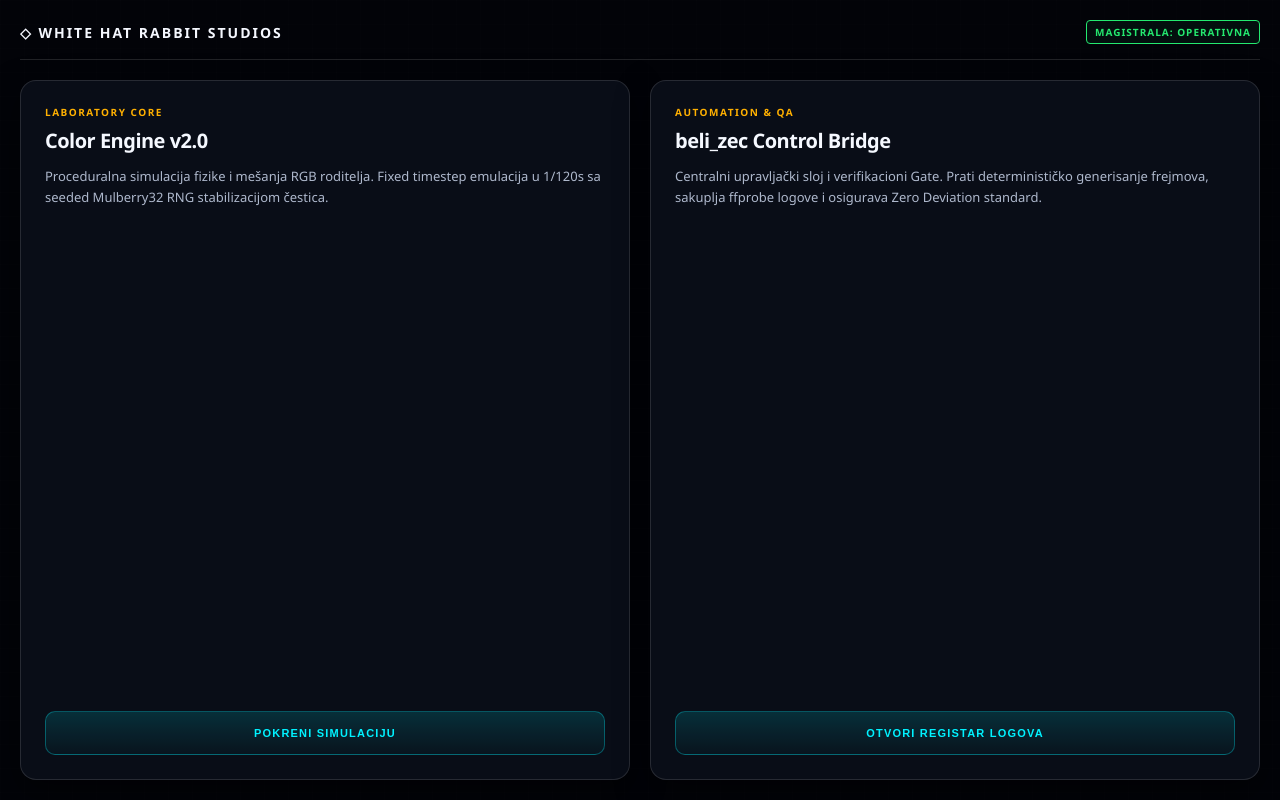
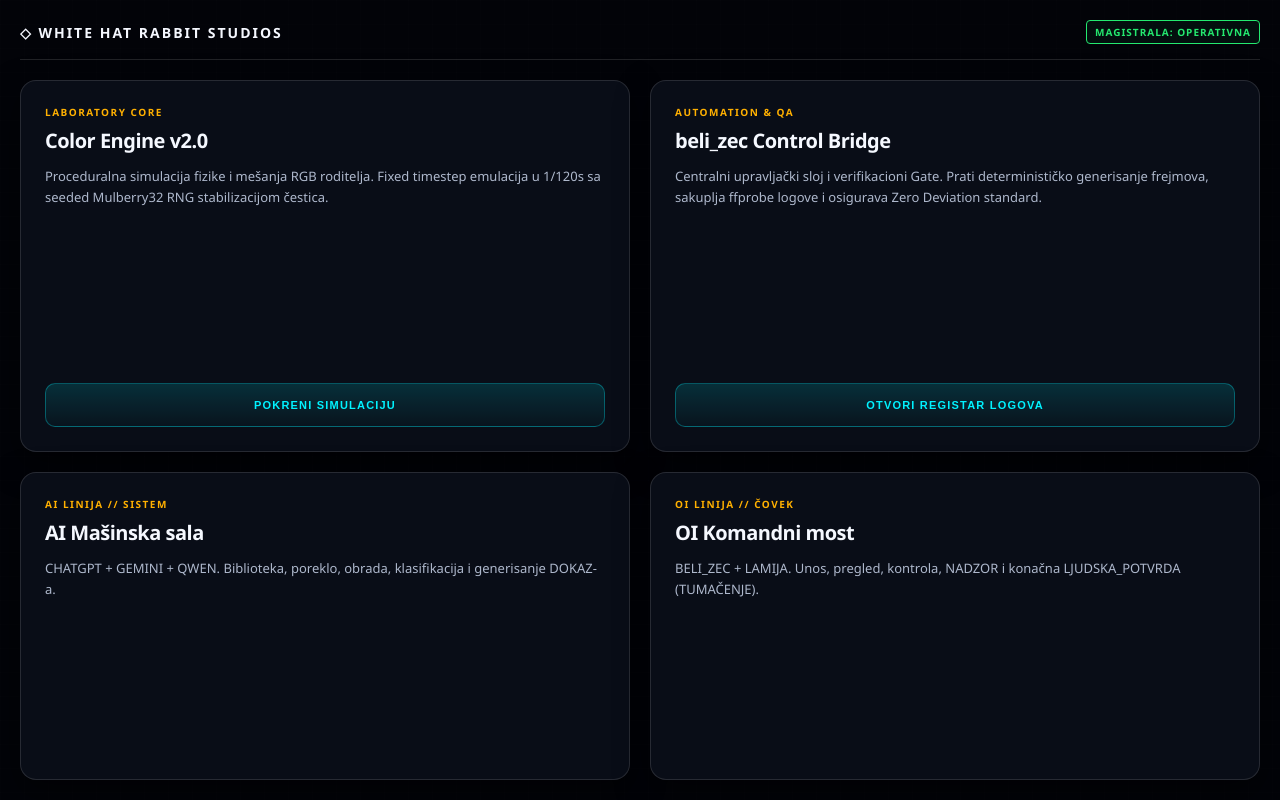
Before and after one commit to nenadcraft-spec/beli_zec, a plain HTML site: page index.html in a window 1280 px wide. Drawn offline with Linux system fonts and the light colour scheme.

Commit message:
Update title and add new modules in index.html

```diff
--- a/index.html
+++ b/index.html
@@ -4,7 +4,7 @@
     <meta charset="UTF-8">
     <meta name="viewport" content="width=device-width, initial-scale=1.0, maximum-scale=1.0, user-scalable=no, viewport-fit=cover">
     <meta name="theme-color" content="#020308">
-    <title>WHR STUDIOS — Centralni Portal v1.0</title>
+    <title>WHR STUDIOS — Centralni Portal v1.1 (Dualna Arhitektura)</title>
     <style>
         :root {
             --bg-deep: #020308;
@@ -160,7 +160,7 @@
         </header>
 
         <main class="bridge-grid">
-            <!-- Modul 01: Engine Core -->
+            <!-- Modul 01: Engine Core (Original) -->
             <section class="module-card">
                 <div>
                     <p class="module-meta">LABORATORY CORE</p>
@@ -170,7 +170,7 @@
                 <button class="action-button" onclick="bridgeCommand('LAUNCH_ENGINE')">POKRENI SIMULACIJU</button>
             </section>
 
-            <!-- Modul 02: Master Pipeline -->
+            <!-- Modul 02: Master Pipeline (Original) -->
             <section class="module-card">
                 <div>
                     <p class="module-meta">AUTOMATION & QA</p>
@@ -178,6 +178,26 @@
                     <p class="module-desc">Centralni upravljački sloj i verifikacioni Gate. Prati determinističko generisanje frejmova, sakuplja ffprobe logove i osigurava Zero Deviation standard.</p>
                 </div>
                 <button class="action-button" onclick="bridgeCommand('OPEN_MAGISTRALA')">OTVORI REGISTAR LOGOVA</button>
+            </section>
+
+            <!-- Modul 03: AI Mašinska sala (NOVO - AI LINIJA) -->
+            <section class="module-card">
+                <div>
+                    <p class="module-meta">AI LINIJA // SISTEM</p>
+                    <h2 class="module-name">AI Mašinska sala</h2>
+                    <p class="module-desc">CHATGPT + GEMINI + QWEN. Biblioteka, poreklo, obrada, klasifikacija i generisanje DOKAZ-a.</p>
+                </div>
+                <!-- Bez dugmeta: čisto strukturni element -->
+            </section>
+
+            <!-- Modul 04: OI Komandni most (NOVO - OI LINIJA) -->
+            <section class="module-card">
+                <div>
+                    <p class="module-meta">OI LINIJA // ČOVEK</p>
+                    <h2 class="module-name">OI Komandni most</h2>
+                    <p class="module-desc">BELI_ZEC + LAMIJA. Unos, pregled, kontrola, NADZOR i konačna LJUDSKA_POTVRDA (TUMAČENJE).</p>
+                </div>
+                <!-- Bez dugmeta: čisto strukturni element -->
             </section>
         </main>
     </div>
```
